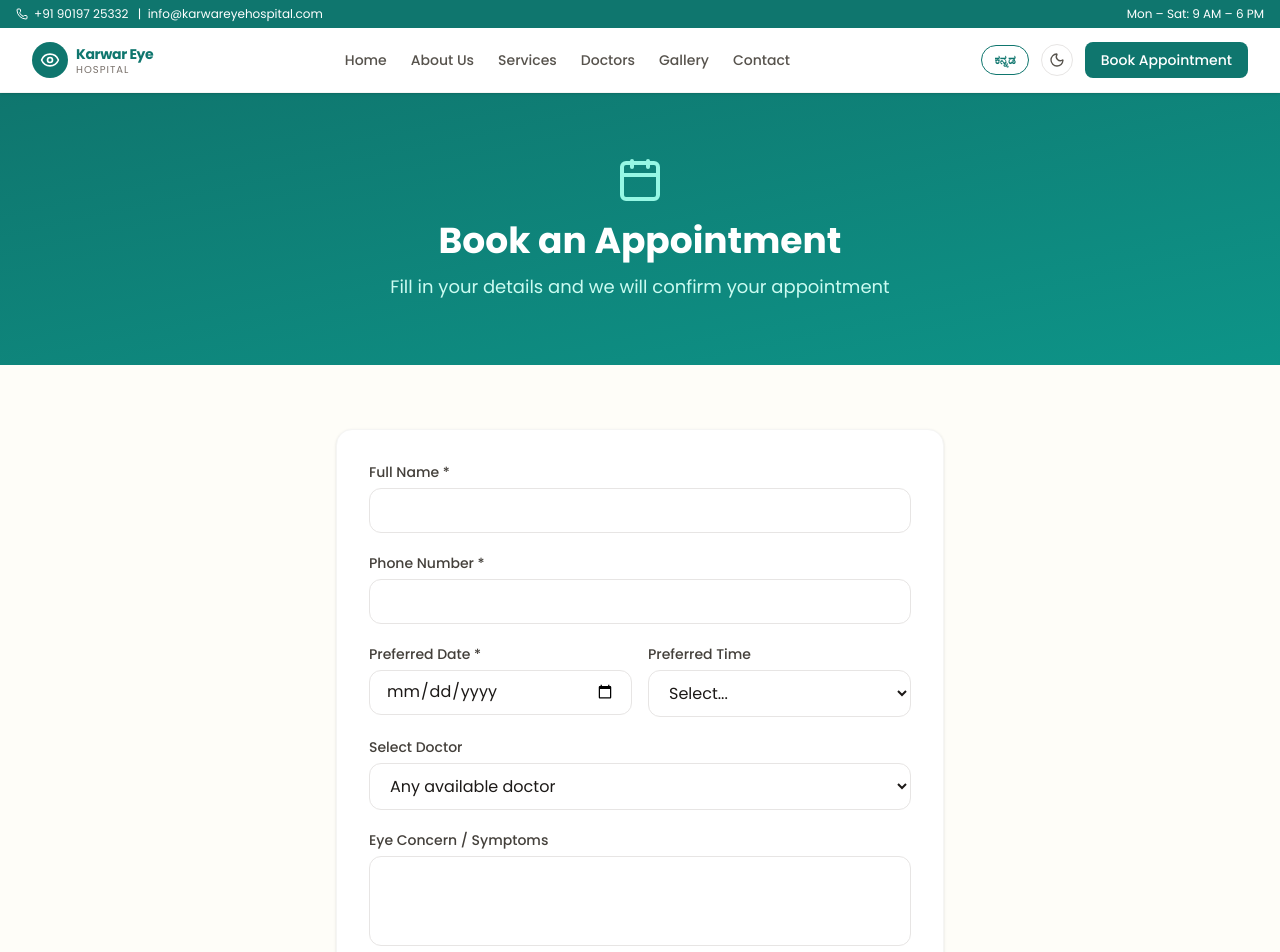
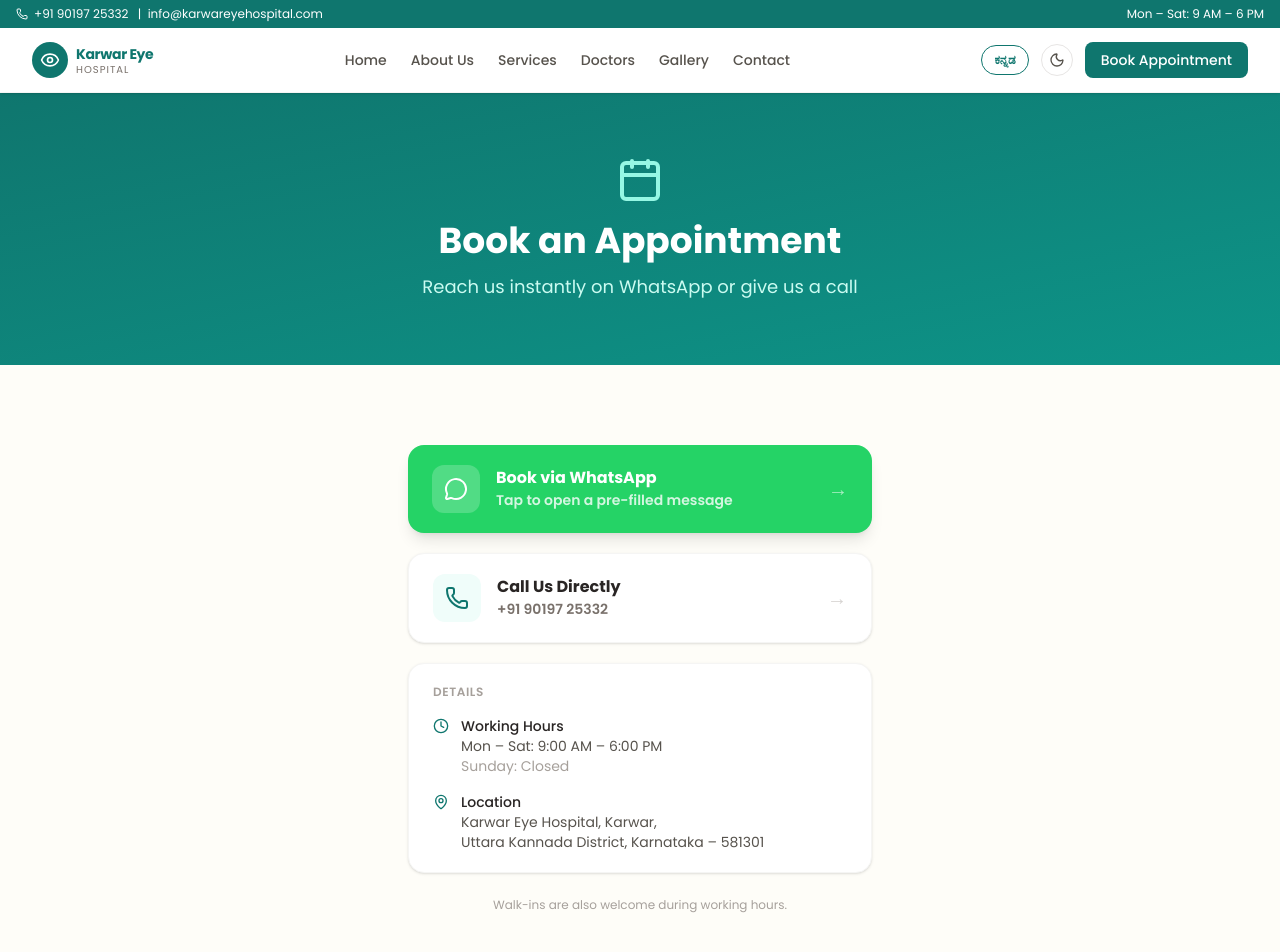
Before and after one commit to VivekcMW/karhosp, a Next.js app: page /en/appointments in a window 1280 px wide. Shown: the top 952 px of the page. Built offline with nearby package versions, Linux system fonts and the light colour scheme.

Commit message:
feat: replace appointment form with WhatsApp/Call UI, add hero icons, clean translations

```diff
--- a/messages/en.json
+++ b/messages/en.json
@@ -90,7 +90,7 @@
   },
   "appointments": {
     "pageTitle": "Book an Appointment",
-    "pageSubtitle": "Fill in your details and we will confirm your appointment",
+    "pageSubtitle": "Reach us instantly on WhatsApp or give us a call",
     "name": "Full Name",
     "phone": "Phone Number",
     "date": "Preferred Date",
--- a/messages/kn.json
+++ b/messages/kn.json
@@ -90,7 +90,7 @@
   },
   "appointments": {
     "pageTitle": "ಅಪಾಯಿಂಟ್ಮೆಂಟ್ ಬುಕ್ ಮಾಡಿ",
-    "pageSubtitle": "ನಿಮ್ಮ ವಿವರಗಳನ್ನು ತುಂಬಿ — ನಾವು ದೃಢಪಡಿಸಲು ಕರೆ ಮಾಡುತ್ತೇವೆ",
+    "pageSubtitle": "WhatsApp ಮೂಲಕ ತಕ್ಷಣ ಸಂಪರ್ಕಿಸಿ ಅಥವಾ ನಮಗೆ ಕರೆ ಮಾಡಿ",
     "name": "ಪೂರ್ಣ ಹೆಸರು",
     "phone": "ಮೊಬೈಲ್ ಸಂಖ್ಯೆ",
     "date": "ಆದ್ಯತೆಯ ದಿನಾಂಕ",
--- a/src/app/[locale]/appointments/page.tsx
+++ b/src/app/[locale]/appointments/page.tsx
@@ -1,36 +1,14 @@
-"use client";
+import { useTranslations } from "next-intl";
+import { Calendar, Phone, Clock, MessageCircle, MapPin } from "lucide-react";
 
-import { useTranslations } from "next-intl";
-import { Calendar, CheckCircle } from "lucide-react";
-import { useState } from "react";
+const HOSPITAL_WHATSAPP = "919019725332";
+const WHATSAPP_MESSAGE = encodeURIComponent(
+  "Hello Karwar Eye Hospital! 👋\nI would like to book an appointment. Please let me know the available slots.\n\nThank you!"
+);
+const WHATSAPP_URL = `https://wa.me/${HOSPITAL_WHATSAPP}?text=${WHATSAPP_MESSAGE}`;
 
 export default function AppointmentsPage() {
   const t = useTranslations("appointments");
-  const [submitted, setSubmitted] = useState(false);
-  const [form, setForm] = useState({
-    name: "", phone: "", date: "", time: "", doctor: "", concern: "",
-  });
-
-  const handleSubmit = (e: React.FormEvent) => {
-    e.preventDefault();
-    setSubmitted(true);
-  };
-
-  const doctors = [
-    "Dr. Ramesh Naik – Cataract & LASIK",
-    "Dr. Suma Hegde – Retina",
-    "Dr. Anand Kamat – Pediatric",
-    "Dr. Kavitha Shenoy – Glaucoma",
-    "Dr. Vinod Bhat – General",
-    "Dr. Pooja Nayak – Cornea",
-  ];
-
-  const times = [
-    "9:00 AM", "9:30 AM", "10:00 AM", "10:30 AM",
-    "11:00 AM", "11:30 AM", "12:00 PM",
-    "2:00 PM", "2:30 PM", "3:00 PM", "3:30 PM",
-    "4:00 PM", "4:30 PM", "5:00 PM", "5:30 PM",
-  ];
 
   return (
     <div>
@@ -38,113 +16,71 @@ export default function AppointmentsPage() {
       <section className="bg-gradient-to-br from-[#0f766e] to-[#0d9488] py-12 sm:py-16 text-white text-center">
         <div className="max-w-2xl mx-auto px-4">
           <Calendar className="w-10 h-10 sm:w-12 sm:h-12 mx-auto mb-4 text-teal-200" />
-          <h1 className="text-2xl sm:text-3xl md:text-4xl font-bold mb-3">{t("pageTitle")}</h1>
-          <p className="text-teal-100 text-base sm:text-lg">{t("pageSubtitle")}</p>
+          <h1 className="hero-title text-2xl sm:text-3xl md:text-4xl font-bold mb-3">{t("pageTitle")}</h1>
+          <p className="hero-sub text-teal-100 text-base sm:text-lg">{t("pageSubtitle")}</p>
         </div>
       </section>
 
-      {/* Form */}
-      <section className="py-12 sm:py-16 bg-[#fefdf8]">
-        <div className="max-w-2xl mx-auto px-4 sm:px-6 lg:px-8">
-          {submitted ? (
-            <div className="bg-[#f0fdfa] border border-teal-200 rounded-2xl p-10 text-center">
-              <CheckCircle className="w-16 h-16 text-[#0f766e] mx-auto mb-4" />
-              <h2 className="text-2xl font-bold text-stone-800 mb-2">{t("success")}</h2>
-              <button
-                onClick={() => { setSubmitted(false); setForm({ name: "", phone: "", date: "", time: "", doctor: "", concern: "" }); }}
-                className="mt-4 text-sm text-[#0f766e] font-medium hover:underline"
-              >
-                Book another appointment
-              </button>
+      {/* Booking options */}
+      <section className="py-14 sm:py-20 bg-[#fefdf8]">
+        <div className="max-w-lg mx-auto px-4 sm:px-6 space-y-5">
+
+          {/* WhatsApp CTA — primary */}
+          <a
+            href={WHATSAPP_URL}
+            target="_blank"
+            rel="noopener noreferrer"
+            className="flex items-center gap-4 w-full bg-[#25D366] hover:bg-[#1ebe5d] active:scale-[0.98] text-white font-semibold px-6 py-5 rounded-2xl shadow-lg transition-all duration-200 group"
+          >
+            <span className="w-12 h-12 bg-white/20 rounded-xl flex items-center justify-center shrink-0">
+              <MessageCircle className="w-6 h-6" />
+            </span>
+            <div className="text-left">
+              <p className="text-base font-bold leading-tight">Book via WhatsApp</p>
+              <p className="text-sm text-white/80 mt-0.5">Tap to open a pre-filled message</p>
             </div>
-          ) : (
-            <form onSubmit={handleSubmit} className="bg-white rounded-2xl p-8 shadow-sm border border-stone-100 space-y-5">
-              {/* Name */}
+            <span className="ml-auto text-white/60 group-hover:translate-x-1 transition-transform text-xl">→</span>
+          </a>
+
+          {/* Call CTA — secondary */}
+          <a
+            href="tel:+919019725332"
+            className="flex items-center gap-4 w-full bg-white hover:bg-[#f0fdfa] active:scale-[0.98] text-stone-800 font-semibold px-6 py-5 rounded-2xl shadow-sm border border-stone-100 hover:border-teal-200 transition-all duration-200 group"
+          >
+            <span className="w-12 h-12 bg-[#f0fdfa] rounded-xl flex items-center justify-center shrink-0">
+              <Phone className="w-6 h-6 text-[#0f766e]" />
+            </span>
+            <div className="text-left">
+              <p className="text-base font-bold leading-tight">Call Us Directly</p>
+              <p className="text-sm text-stone-500 mt-0.5">+91 90197 25332</p>
+            </div>
+            <span className="ml-auto text-stone-300 group-hover:translate-x-1 transition-transform text-xl">→</span>
+          </a>
+
+          {/* Info card */}
+          <div className="bg-white rounded-2xl border border-stone-100 shadow-sm px-6 py-5 space-y-4 mt-2">
+            <p className="text-xs font-semibold text-stone-400 uppercase tracking-wider">Details</p>
+            <div className="flex items-start gap-3 text-sm text-stone-600">
+              <Clock className="w-4 h-4 text-[#0f766e] mt-0.5 shrink-0" />
               <div>
-                <label className="block text-sm font-medium text-stone-700 mb-1.5">{t("name")} *</label>
-                <input
-                  type="text"
-                  required
-                  value={form.name}
-                  onChange={(e) => setForm({ ...form, name: e.target.value })}
-                  className="w-full border border-stone-200 rounded-xl px-4 py-2.5 text-sm focus:outline-none focus:ring-2 focus:ring-[#14b8a6] focus:border-transparent"
-                />
+                <p className="font-medium text-stone-800">Working Hours</p>
+                <p>Mon – Sat: 9:00 AM – 6:00 PM</p>
+                <p className="text-stone-400">Sunday: Closed</p>
               </div>
+            </div>
+            <div className="flex items-start gap-3 text-sm text-stone-600">
+              <MapPin className="w-4 h-4 text-[#0f766e] mt-0.5 shrink-0" />
+              <div>
+                <p className="font-medium text-stone-800">Location</p>
+                <p>Karwar Eye Hospital, Karwar,</p>
+                <p>Uttara Kannada District, Karnataka – 581301</p>
+              </div>
+            </div>
+          </div>
 
-              {/* Phone */}
-              <div>
-                <label className="block text-sm font-medium text-stone-700 mb-1.5">{t("phone")} *</label>
-                <input
-                  type="tel"
-                  required
-                  pattern="[0-9]{10}"
-                  maxLength={10}
-                  value={form.phone}
-                  onChange={(e) => setForm({ ...form, phone: e.target.value.replace(/\D/g, "") })}
-                  className="w-full border border-stone-200 rounded-xl px-4 py-2.5 text-sm focus:outline-none focus:ring-2 focus:ring-[#14b8a6] focus:border-transparent"
-                />
-              </div>
-
-              {/* Date & Time */}
-              <div className="grid grid-cols-1 sm:grid-cols-2 gap-4">
-                <div>
-                  <label className="block text-sm font-medium text-stone-700 mb-1.5">{t("date")} *</label>
-                  <input
-                    type="date"
-                    required
-                    min={new Date().toISOString().split("T")[0]}
-                    value={form.date}
-                    onChange={(e) => setForm({ ...form, date: e.target.value })}
-                    className="w-full border border-stone-200 rounded-xl px-4 py-2.5 text-sm focus:outline-none focus:ring-2 focus:ring-[#14b8a6] focus:border-transparent"
-                  />
-                </div>
-                <div>
-                  <label className="block text-sm font-medium text-stone-700 mb-1.5">{t("time")}</label>
-                  <select
-                    value={form.time}
-                    onChange={(e) => setForm({ ...form, time: e.target.value })}
-                    className="w-full border border-stone-200 rounded-xl px-4 py-2.5 text-sm focus:outline-none focus:ring-2 focus:ring-[#14b8a6] focus:border-transparent bg-white"
-                  >
-                    <option value="">Select...</option>
-                    {times.map((t) => <option key={t} value={t}>{t}</option>)}
-                  </select>
-                </div>
-              </div>
-
-              {/* Doctor */}
-              <div>
-                <label className="block text-sm font-medium text-stone-700 mb-1.5">{t("doctor")}</label>
-                <select
-                  value={form.doctor}
-                  onChange={(e) => setForm({ ...form, doctor: e.target.value })}
-                  className="w-full border border-stone-200 rounded-xl px-4 py-2.5 text-sm focus:outline-none focus:ring-2 focus:ring-[#14b8a6] focus:border-transparent bg-white"
-                >
-                  <option value="">Any available doctor</option>
-                  {doctors.map((d) => <option key={d} value={d}>{d}</option>)}
-                </select>
-              </div>
-
-              {/* Concern */}
-              <div>
-                <label className="block text-sm font-medium text-stone-700 mb-1.5">{t("concern")}</label>
-                <textarea
-                  rows={3}
-                  value={form.concern}
-                  onChange={(e) => setForm({ ...form, concern: e.target.value })}
-                  className="w-full border border-stone-200 rounded-xl px-4 py-2.5 text-sm focus:outline-none focus:ring-2 focus:ring-[#14b8a6] focus:border-transparent resize-none"
-                />
-              </div>
-
-              <p className="text-xs text-stone-400">{t("note")}</p>
-
-              <button
-                type="submit"
-                className="w-full bg-[#0f766e] hover:bg-[#0d6b63] text-white font-semibold py-3 rounded-xl transition-colors"
-              >
-                {t("submit")}
-              </button>
-            </form>
-          )}
+          <p className="text-center text-xs text-stone-400 pt-1">
+            Walk-ins are also welcome during working hours.
+          </p>
         </div>
       </section>
     </div>
--- a/src/app/[locale]/doctors/page.tsx
+++ b/src/app/[locale]/doctors/page.tsx
@@ -1,5 +1,5 @@
 import { useTranslations, useLocale } from "next-intl";
-import { Calendar } from "lucide-react";
+import { Calendar, Users } from "lucide-react";
 import Link from "next/link";
 import DoctorCard from "@/components/DoctorCard";
 
@@ -64,6 +64,7 @@ export default function DoctorsPage() {
       {/* Header */}
       <section className="bg-gradient-to-br from-[#0f766e] to-[#0d9488] py-12 sm:py-16 text-white text-center">
         <div className="max-w-2xl mx-auto px-4">
+          <Users className="w-10 h-10 sm:w-12 sm:h-12 mx-auto mb-4 text-teal-200" />
           <h1 className="hero-title text-2xl sm:text-3xl md:text-4xl font-bold mb-3">{t("pageTitle")}</h1>
           <p className="hero-sub text-teal-100 text-base sm:text-lg">{t("pageSubtitle")}</p>
         </div>
--- a/src/app/[locale]/services/page.tsx
+++ b/src/app/[locale]/services/page.tsx
@@ -1,5 +1,5 @@
 import { useTranslations } from "next-intl";
-import { Eye, Scan, EyeOff, Microscope, Baby, GlassWater, Stethoscope, Monitor } from "lucide-react";
+import { Eye, Scan, EyeOff, Microscope, Baby, GlassWater, Stethoscope, Monitor, Activity } from "lucide-react";
 
 const serviceList = [
   { icon: Eye, key: "cataract", color: "bg-teal-50", iconColor: "text-[#0f766e]", border: "border-teal-100" },
@@ -20,6 +20,7 @@ export default function ServicesPage() {
       {/* Header */}
       <section className="bg-gradient-to-br from-[#0f766e] to-[#0d9488] py-12 sm:py-16 text-white text-center">
         <div className="max-w-2xl mx-auto px-4">
+          <Activity className="w-10 h-10 sm:w-12 sm:h-12 mx-auto mb-4 text-teal-200" />
           <h1 className="text-2xl sm:text-3xl md:text-4xl font-bold mb-3">{t("pageTitle")}</h1>
           <p className="text-teal-100 text-base sm:text-lg">{t("pageSubtitle")}</p>
         </div>
```
